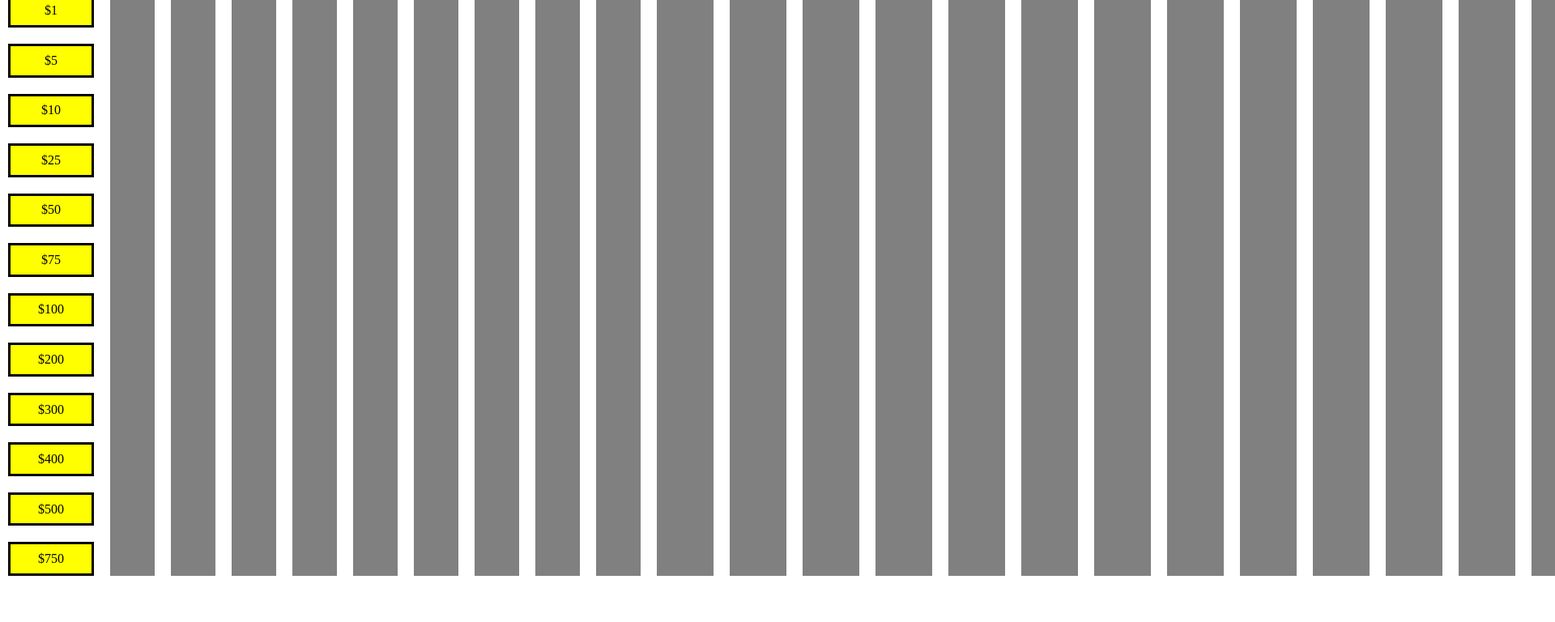
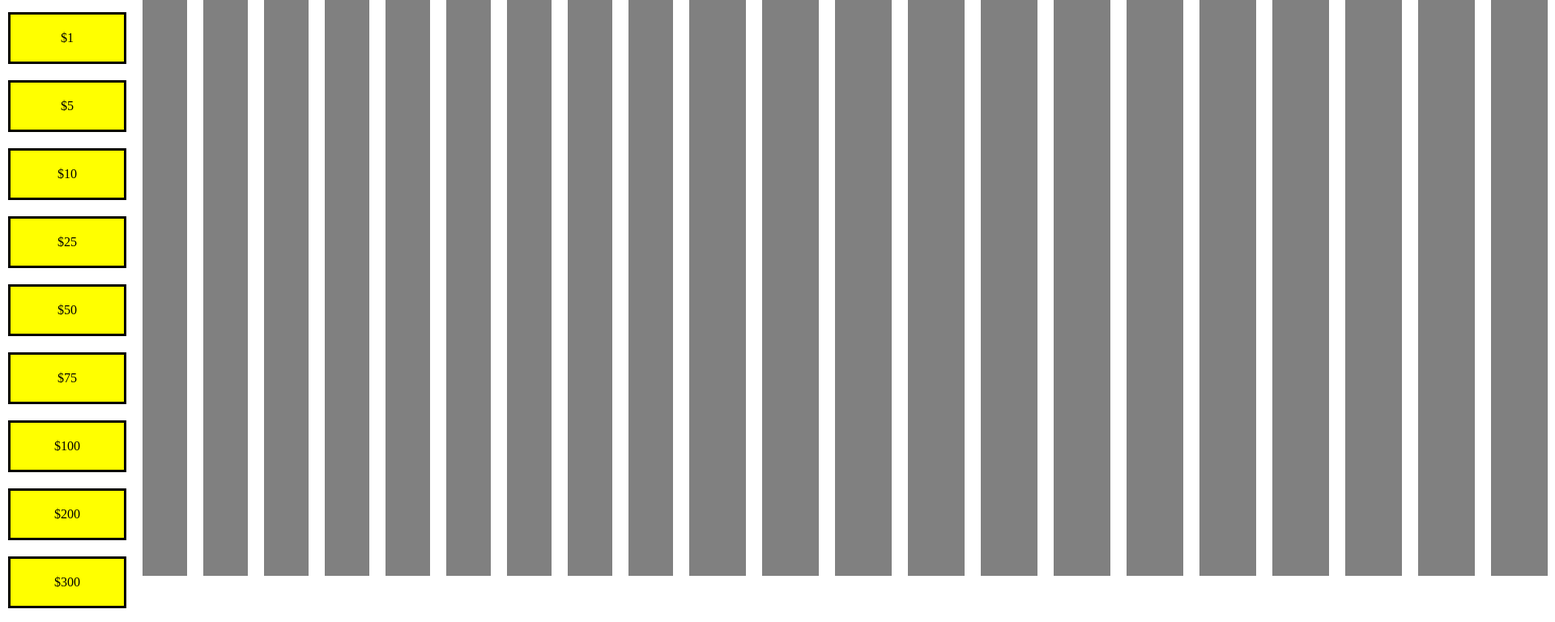
Before and after one commit to kalife07/deal_or_no_deal, a plain HTML site: page deal_or_no_deal.html in a window 1280 px wide. Shown: the part 79-847 px from the top of the page at 81% size, 1920 px wide, since content can reach past the window. Drawn offline with Linux system fonts and the light colour scheme.

Commit message:
boites montants

```diff
--- a/deal_or_no_deal.css
+++ b/deal_or_no_deal.css
@@ -32,38 +32,56 @@ body {
     font-size: 30px;
 
 }
+/*
 
 .left-column{
     display: flex;
     flex-direction: column;
     flex: 1 1 16.5%;
-    /* Occupies 16.5% of the screen width */
+
     justify-content: flex-start;
-    /* Ensures elements align at the top */
-}
 
+}*/
+
+/*
 .left_box {
-    flex: 1 1 16.5%; /* Flex-grow: 1, flex-shrink: 1, flex-basis: 16.5% */
+    flex: 1 1 16.5%;
     display: flex;
             flex-direction: column;
             align-items: center;
             flex: 2;
-    }
+    }*/
 
+.left_box, .right_box { display: flex;
+    align-items: center;
+    justify-content: center;
+    width: 100px;
+    height: 50px;
+    margin: 10px;
+    padding:20px;
+}
+
+.left-column, .right_column { display: flex;
+         flex-direction: column;
+          flex: 1 1 16.5%;
+           justify-content: flex-start; }
+
+ /*
 .right-column{
     display:flex;
     flex-direction: column;
     flex: 1 1 82.5%;
     justify-content: flex-start;
-}
+}*/
 
+/*
 .right_box{
-    flex: 1 1 82.5%;
+    flex: 1 1 ;
     display:flex;
     flex-direction: column;
     align-items: center;
     flex:2;
-}
+}*/
 
 
 #middle {
```
